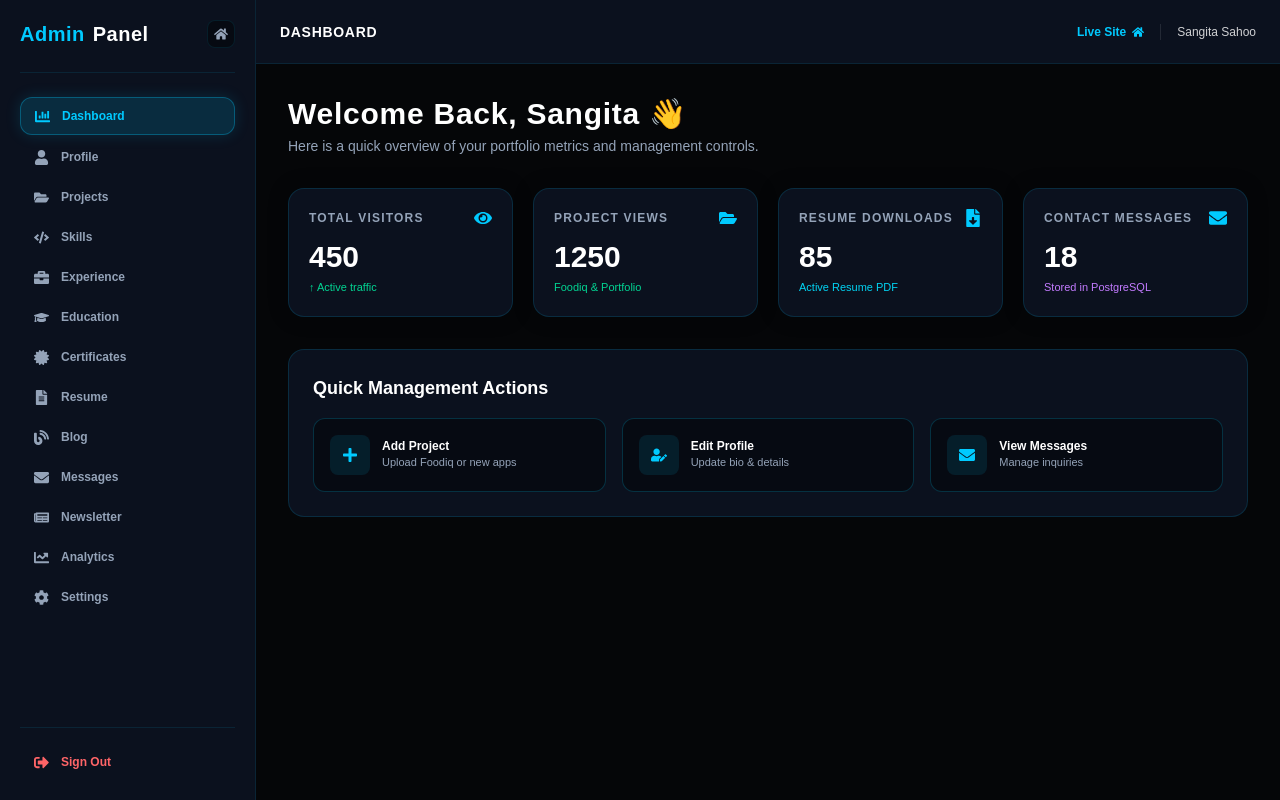
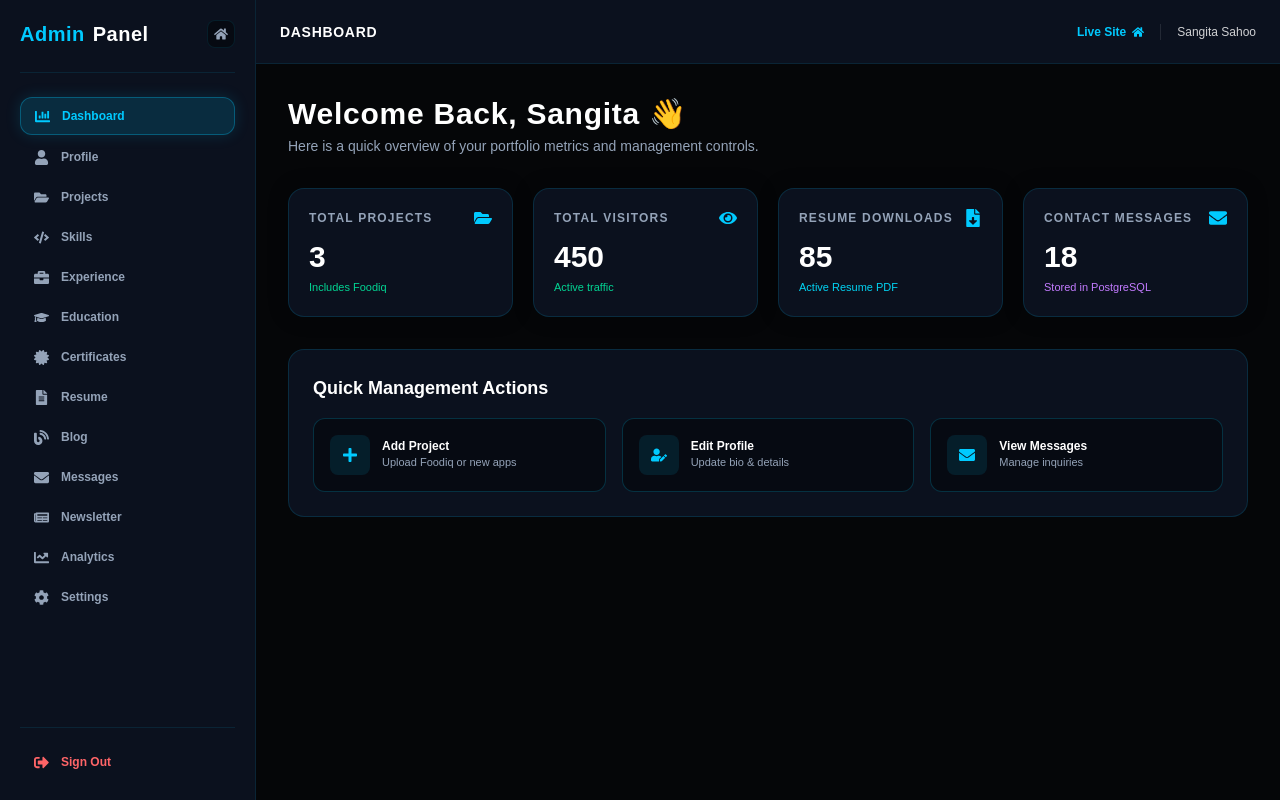
Before and after one commit to sangita123-a/Sangita-portfolio-page, a Next.js app: page /admin in a window 1280 px wide. Built offline with nearby package versions, Linux system fonts and the light colour scheme; no server answers; the database is empty.

Commit message:
feat(admin): complete production admin dashboard CMS routes, metric cards, and CRUD controllers

```diff
--- /dev/null
+++ b/app/admin/blogs/page.tsx
@@ -0,0 +1,5 @@
+import AdminBlog from "../blog/page";
+
+export default function BlogsAliasRoute() {
+  return <AdminBlog />;
+}
--- /dev/null
+++ b/app/admin/dashboard/page.tsx
@@ -0,0 +1,5 @@
+import AdminDashboard from "../page";
+
+export default function DashboardRoute() {
+  return <AdminDashboard />;
+}
--- a/app/admin/page.tsx
+++ b/app/admin/page.tsx
@@ -31,20 +31,20 @@ export default function AdminDashboard() {
       <div className="grid gap-5 sm:grid-cols-2 lg:grid-cols-4">
         <div className="bg-[#0B111E] border border-[#00CAFF]/15 rounded-2xl p-5 shadow-[0_0_20px_rgba(0,0,0,0.3)]">
           <div className="flex items-center justify-between text-[#00CAFF]">
+            <span className="text-xs uppercase tracking-widest font-semibold text-[#94A3B8]">Total Projects</span>
+            <FaFolderOpen size={18} />
+          </div>
+          <p className="text-3xl font-bold text-white mt-3">3</p>
+          <p className="text-[11px] text-emerald-400 mt-1">Includes Foodiq</p>
+        </div>
+
+        <div className="bg-[#0B111E] border border-[#00CAFF]/15 rounded-2xl p-5 shadow-[0_0_20px_rgba(0,0,0,0.3)]">
+          <div className="flex items-center justify-between text-[#00CAFF]">
             <span className="text-xs uppercase tracking-widest font-semibold text-[#94A3B8]">Total Visitors</span>
             <FaEye size={18} />
           </div>
           <p className="text-3xl font-bold text-white mt-3">{stats.visitors}</p>
-          <p className="text-[11px] text-emerald-400 mt-1">↑ Active traffic</p>
-        </div>
-
-        <div className="bg-[#0B111E] border border-[#00CAFF]/15 rounded-2xl p-5 shadow-[0_0_20px_rgba(0,0,0,0.3)]">
-          <div className="flex items-center justify-between text-[#00CAFF]">
-            <span className="text-xs uppercase tracking-widest font-semibold text-[#94A3B8]">Project Views</span>
-            <FaFolderOpen size={18} />
-          </div>
-          <p className="text-3xl font-bold text-white mt-3">{stats.projectViews}</p>
-          <p className="text-[11px] text-emerald-400 mt-1">Foodiq & Portfolio</p>
+          <p className="text-[11px] text-emerald-400 mt-1">Active traffic</p>
         </div>
 
         <div className="bg-[#0B111E] border border-[#00CAFF]/15 rounded-2xl p-5 shadow-[0_0_20px_rgba(0,0,0,0.3)]">
```
